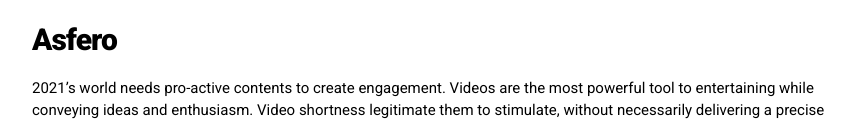
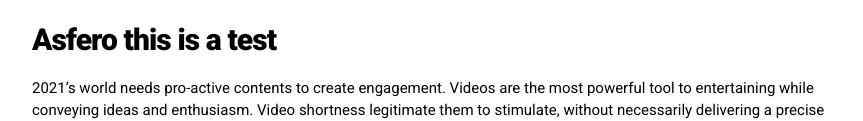
Before and after one commit to andreascari/asfero-, a website: page index.html in a window 1280 px wide. Shown: the part 412-533 px from the top of the page, without its empty margins (208-1071 px from the left). Drawn offline with nearby package versions, Linux system fonts and the light colour scheme.

Commit message:
Update index.html

```diff
--- a/index.html
+++ b/index.html
@@ -29,7 +29,7 @@
           <div class="insideTopContainer">
 
             <div class="description">
-              <div class="logo"> Asfero </div>
+              <div class="logo"> Asfero this is a test </div>
                   <div class="paragraph marginDescription mainDescription"> 2021’s world needs pro-active contents to create engagement. Videos are the most powerful tool to entertaining while conveying ideas and enthusiasm. Video shortness legitimate them to stimulate, without necessarily delivering a precise answer. <br><br> We work for commissioned and personal projects. Asfero is Andrea Scaringello, Filippo Elgorni, Riccardo Orsini.
                   </div>
                   <div class="menu">
```
